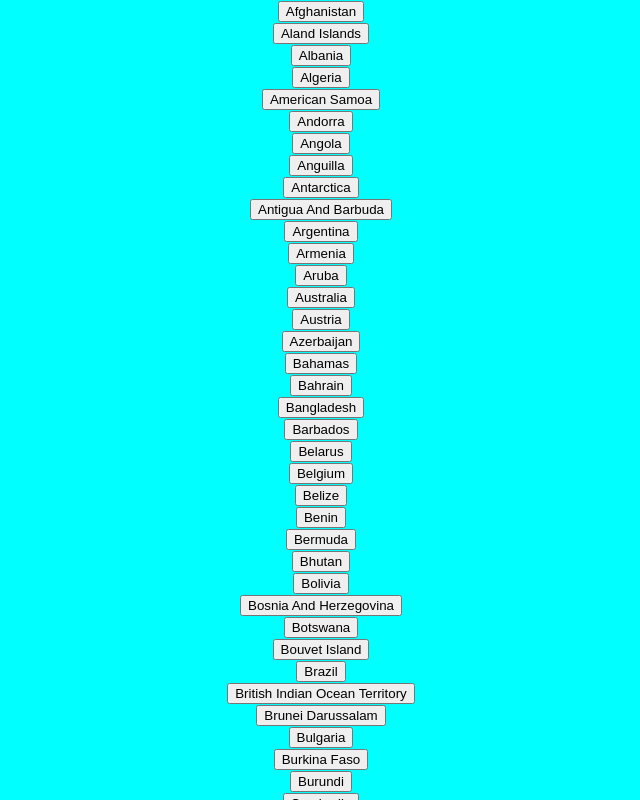
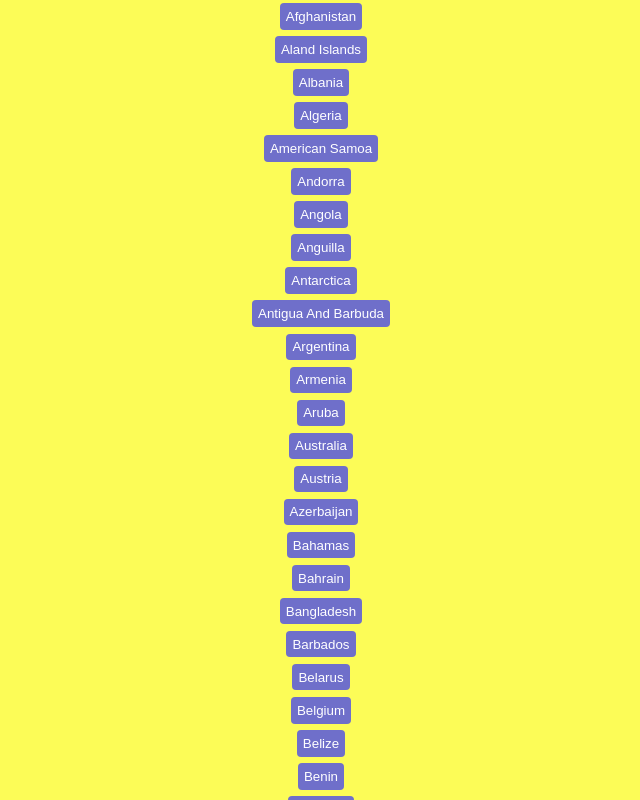
Before and after one commit to WildCodeSchool/reims-0320-js-camathon, a React (Create React App) app: page / in a window 1280 px wide. Both pictures are taken after a click on the button "choose a country". Shown: the whole page, without its empty margins (339-979 px from the left). Built offline with nearby package versions, Linux system fonts and the light colour scheme.

Commit message:
refactor(home): add some css

```diff
--- a/src/App.jsx
+++ b/src/App.jsx
@@ -21,7 +21,7 @@ function App() {
           <Link to="/live" />
         </ul>
         <Switch>
-          <Route exact path="/" >
+          <Route exact path="/">
             <Home setWebcams={setWebcams} />
           </Route>
           <Route path="/search">
--- a/src/components/Country.jsx
+++ b/src/components/Country.jsx
@@ -253,7 +253,7 @@ const countryList = [
 function Country({ onClick }) {
   return (
     <ul className="countryList">
-      {countryList.map((country) => <div><button onClick={() => onClick(country)} type="button">{country.country}</button></div>)}
+      {countryList.map((country) => <div className="buttonListStyle"><button className="buttonCountry" onClick={() => onClick(country)} type="button">{country.country}</button></div>)}
     </ul>
   );
 }
--- a/src/components/Home.css
+++ b/src/components/Home.css
@@ -1,9 +1,14 @@
+@import url('https://fonts.googleapis.com/css2?family=Chewy&family=Lemonada:wght@700&display=swap');
+@import url('https://fonts.googleapis.com/css2?family=Chewy&family=Comic+Neue&family=Lemonada:wght@700&display=swap');
+
 .homeTitle {
     text-align: center;
+    font-family: Lemonada;
 }
 
 .homeText {
     text-align: center;
+    font-family: Lemonada;
 }
 
 .homeStyle {
@@ -13,6 +18,7 @@
     align-items: center;
     height: 100vh;
     width: 100vw;
+    background-color: rgb(252, 252, 87);
 }
 
 .countryList {
@@ -25,3 +31,25 @@
     margin-bottom: 2rem;
     height: 100vh;
 }
+
+.buttonCountry {
+    display: block;
+    background-color: rgb(111, 111, 202);
+    color: white;
+    border: none;
+    border-radius: 4px;
+    text-align: center;
+    height: 2em;
+    cursor: pointer;
+}
+
+.buttonListStyle {
+    height: 2em;
+    padding: 0.2em;
+}
+
+.goButtonStyle {
+    color: blue;
+    margin-bottom: 4rem;
+    text-decoration: none;
+}
--- a/src/components/Home.jsx
+++ b/src/components/Home.jsx
@@ -1,30 +1,29 @@
 import React from 'react';
 import './Home.css';
 import { Link } from 'react-router-dom';
+import Axios from 'axios';
 import Modal from './Modal';
-import Axios from 'axios';
-
 
 
 class Home extends React.Component {
   constructor(props) {
     super(props);
     this.state = {
-      codeCountry : '',
-    }
+      codeCountry: '',
+    };
   }
 
   getCodeCountry = (code) => {
     Axios.get(`https://api.windy.com/api/webcams/v2/list/country=${this.state.codeCountry}?key=VaEdlfWg03XttPZBGoKRTgxTby3EJwhF`)
       .then((response) => {
         this.props.setWebcams(response.data.result.webcams);
-      })
+      });
     this.setState({
       codeCountry: code,
-    })
-}
+    });
+  }
 
-   render() {
+  render() {
     return (
       <div className="homeStyle">
         <h1 className="homeTitle">CamAthon</h1>
@@ -32,11 +31,10 @@ class Home extends React.Component {
           <p>Welcome! Prepare your travel before your luggages</p>
           <p>Choose the country that you want to visit, then the city you are interested by and enjoy your journey.</p>
         </div>
-        <Modal getCodeCountry={this.getCodeCountry}/>
-        <Link to="/search">Go</Link>
+        <Modal getCodeCountry={this.getCodeCountry} />
+        <Link className="goButtonStyle" to="/search">Go</Link>
       </div>
     );
-   }
-
+  }
 }
 export default Home;
--- a/src/components/Modal.css
+++ b/src/components/Modal.css
@@ -11,7 +11,19 @@
     z-index: 1;
     height: 100vh;
     width: 100vw;
-    background-color: aqua;
+    background-color:rgb(252, 252, 87);
     color: black;
     overflow: scroll;
 }
+
+.buttonStyle {
+    display: block;
+    background-color: rgb(70, 70, 241);
+    color: white;
+    border: none;
+    border-radius: 4px;
+    text-align: center;
+    height: 3em;
+    cursor: pointer;
+    font-size: large;
+}
--- a/src/components/Modal.jsx
+++ b/src/components/Modal.jsx
@@ -11,7 +11,6 @@ class Modal extends React.Component {
       countryChosen: 'choose a country',
       codeCountry: null
     };
-
   }
 
 modalShow = () => {
@@ -30,13 +29,11 @@ countryUpdate = (country) => {
 }
 
 
-
-
 render() {
   return (
     <>
       <div>
-        <button type="button" onClick={this.modalShow}>{this.state.countryChosen}</button>
+        <button type="button" className="buttonStyle" onClick={this.modalShow}>{this.state.countryChosen}</button>
       </div>
       <div className={this.state.modalShow ? 'modalOn' : 'modalOff'}>
         <Country onClick={this.countryUpdate} />
```
